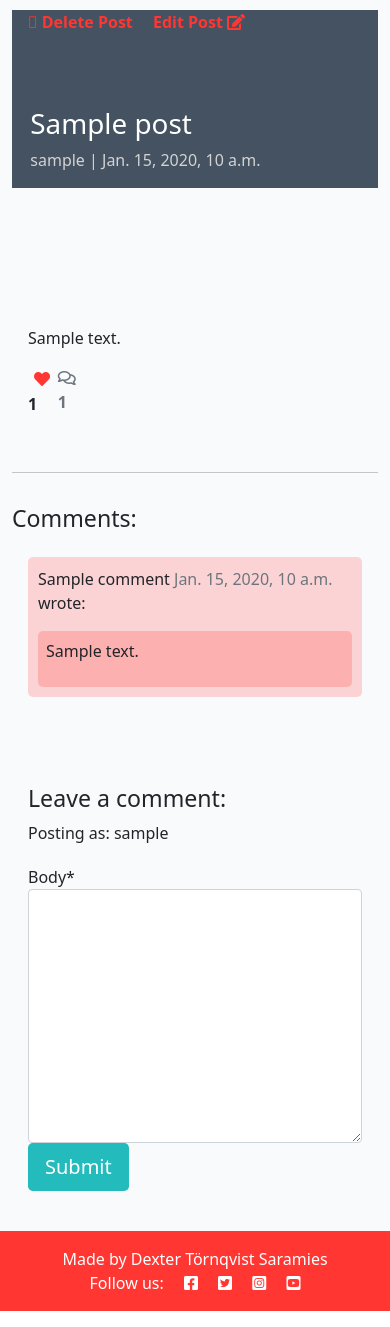
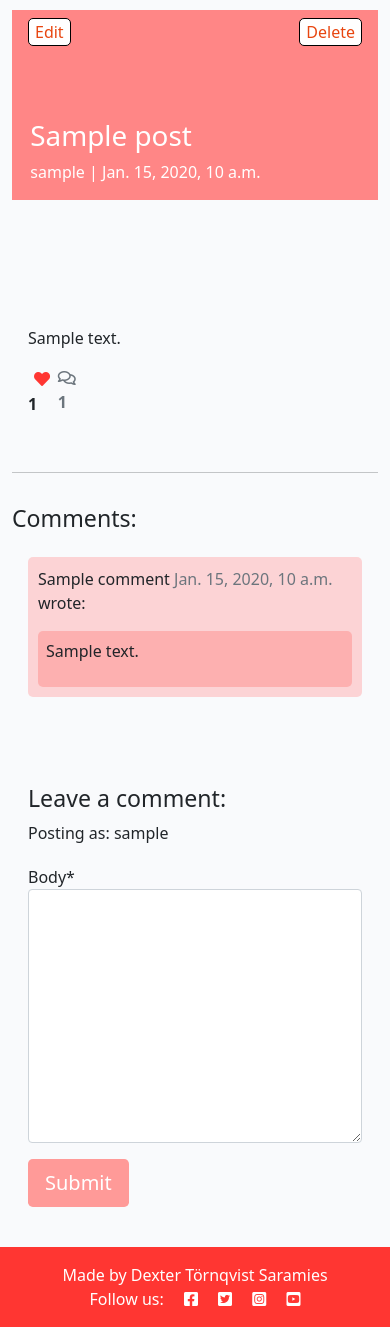
Before and after one commit to Bigkaboon/FoodFace, a Django app: a page that uses templates/post_detail.html in a window 390 px wide. Shown: the part 60-1387 px from the top of the page. Run offline with Django 4.2, Linux system fonts and the light colour scheme; a user stored in the database is signed in; tables that the repository leaves empty hold one stand-in row (values such as "Sample post"); some libraries are stand-ins or nearby versions.

Commit message:
Post detail fully designed and responsive

```diff
--- a/static/css/style.css
+++ b/static/css/style.css
@@ -107,14 +107,15 @@ body {
 }
 
 .btn-signup {
-    background-color: #23BBBB;
+    background-color: #FF9A98;
     color: #fff;
+    margin-top: 1rem;
 }
 
 .btn-signup:hover,
 .btn-signup:active {
     background-color: #fff;
-    color: #23BBBB;
+    color: #FF9A98;
 }
 
 .link {
@@ -154,6 +155,9 @@ body {
     display: grid;
     place-items: center;
     justify-content: baseline;
+}
+.masthead-text {
+    background-color: #ff8686;
 }
 
 .profile-pic {
@@ -253,6 +257,13 @@ h5 {
     min-height: 2rem;
     padding: 0.5rem;
 }
+.post-edit-delete {
+    display: flex;
+    justify-content: space-between;
+    margin-left: 1rem;
+    margin-right: 1rem;
+    margin-top: 0.5rem;
+}
 
 .navbar-light .navbar-nav .nav-link {
     color: white;
@@ -320,4 +331,12 @@ h5 {
     .edit-profile-btn:hover {
         border: 2px solid white;
     }
+
+    .comment-btns {
+        border: none;
+    }
+
+    .comment-btns:hover {
+        border: 1px solid white;
+    }
 }
--- a/templates/post_detail.html
+++ b/templates/post_detail.html
@@ -6,15 +6,15 @@
     <div class="row g-0">
       <div class="col-md-6 masthead-text">
         {% if user.is_authenticated and post.author == user %}
-        <span>
-            <a href="{% url 'update_post' post.slug %}" class="btn-like" style="text-decoration: none; margin-left: 1rem;"><i class="fa-solid fa-trash"></i><strong> Delete Post </strong></a>
-            <a href="{% url 'update_post' post.slug %}" class="btn-like" style="text-decoration: none; margin-left: 1rem;"><strong>Edit Post   </strong><i class="fas fa-edit"></i></a>
+        <span class="post-edit-delete">
+            <button type="button" class="comment-btns" style="background-color: white;"><a href="{% url 'update_post' post.slug %}" style="color: #E84610;">Edit</i></a></button>
+            <button type="button" class="comment-btns" style="background-color: white;"><a href="{% url 'delete_post' post.slug %}" style="color: #E84610;">Delete</a></button>
         </span>
         {% endif %}
         <!-- Post title goes in these h1 tags -->
         <h1 class="post-title">{{ post.title }}</h1>
         <!-- Post author goes before the | the post's created date goes after -->
-        <p class="post-subtitle">{{ post.author }} | {{ post.created_on }}</p>
+        <p class="post-subtitle white-text">{{ post.author }} | {{ post.created_on }}</p>
       </div>
       <div class="d-none d-md-block col-md-6 masthead-image">
         <!-- The featured image URL goes in the src attribute -->
```
